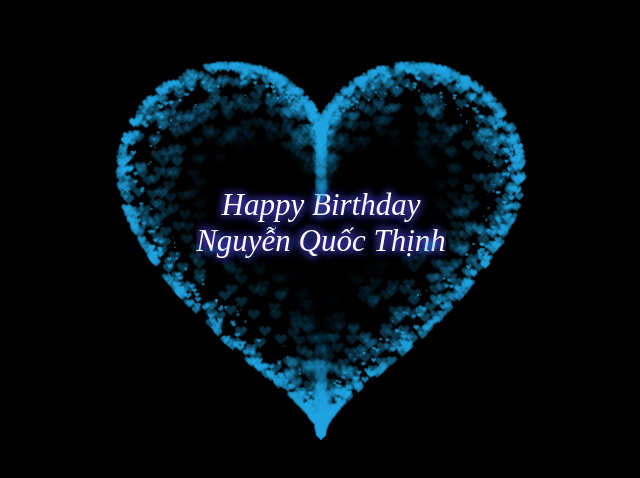
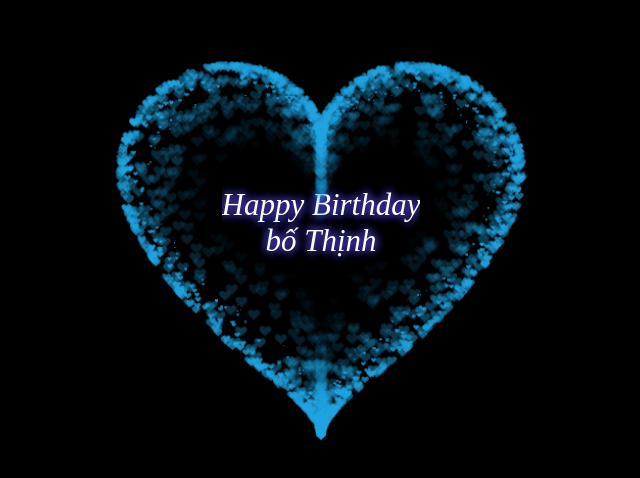
Before and after one commit to Sedgils/CmsnBo.github.io, a plain HTML site: page index.html in a window 1280 px wide. Shown: the part 152-630 px from the top of the page, without its empty margins (319-959 px from the left). Drawn offline with Linux system fonts and the light colour scheme.

Commit message:
Add files via upload

```diff
--- a/index.html
+++ b/index.html
@@ -334,6 +334,6 @@ var ParticlePool = (function() {
   justify-content: center;
   margin-bottom: 50px;
   text-shadow: 0 0 10px rgb(78, 17, 175), 0 0 10px rgb(80, 54, 194), 0 0 10px rgb(45, 143, 223);
-  text-align: center;">Happy Birthday <br> Nguyễn Quốc Thịnh</div>
+  text-align: center;">Happy Birthday <br> bố Thịnh</div>
  </BODY>
 </HTML>
```
